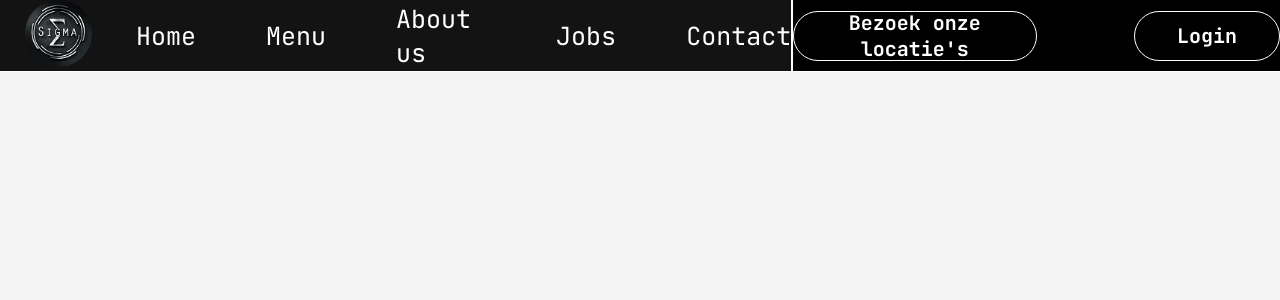
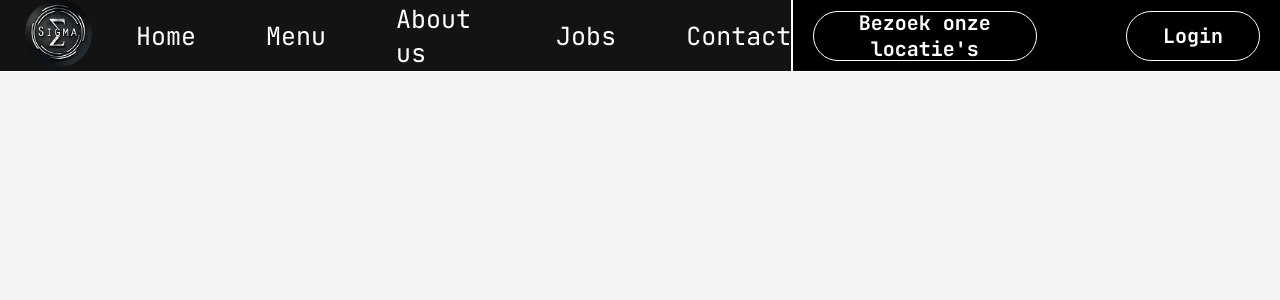
Before and after one commit to KamielFlamiel/website-cafe, a PHP site: page / in a window 1280 px wide. Shown: the top 300 px of the page. Run offline with PHP 8.4, Linux system fonts and the light colour scheme.

Commit message:
ghgghghyugyugyu

```diff
--- a/css/main.css
+++ b/css/main.css
@@ -77,6 +77,8 @@ ul a {
     align-items: center;
     width: 100%;
     height: auto;
+    margin-left: 20px;
+    margin-right: 20px;
 }
 
 .locatie-container {
--- a/index.html
+++ b/index.html
@@ -42,6 +42,7 @@
     </header>
 
     <main>
+        <div class="main-container"></div>
 
     </main>
 
```
